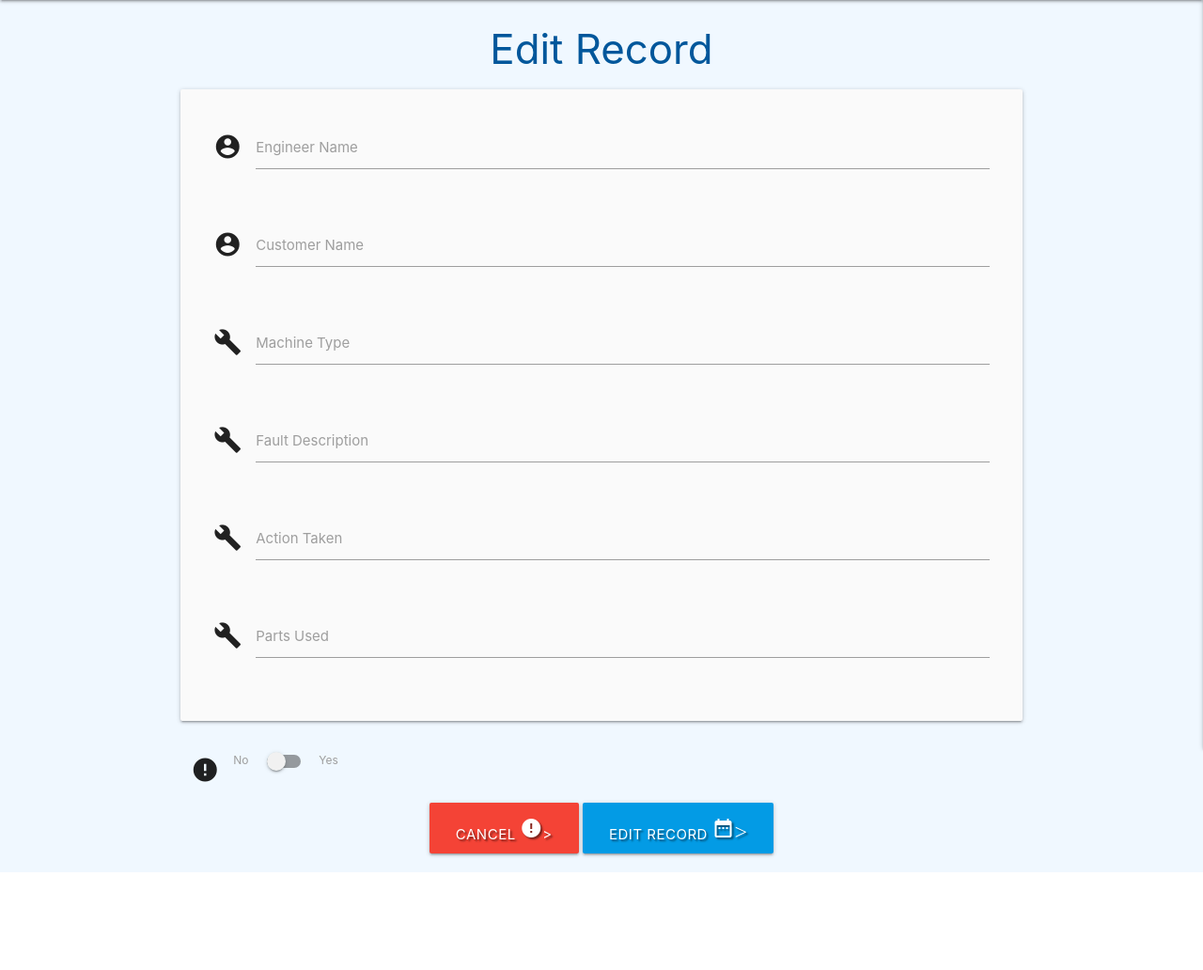
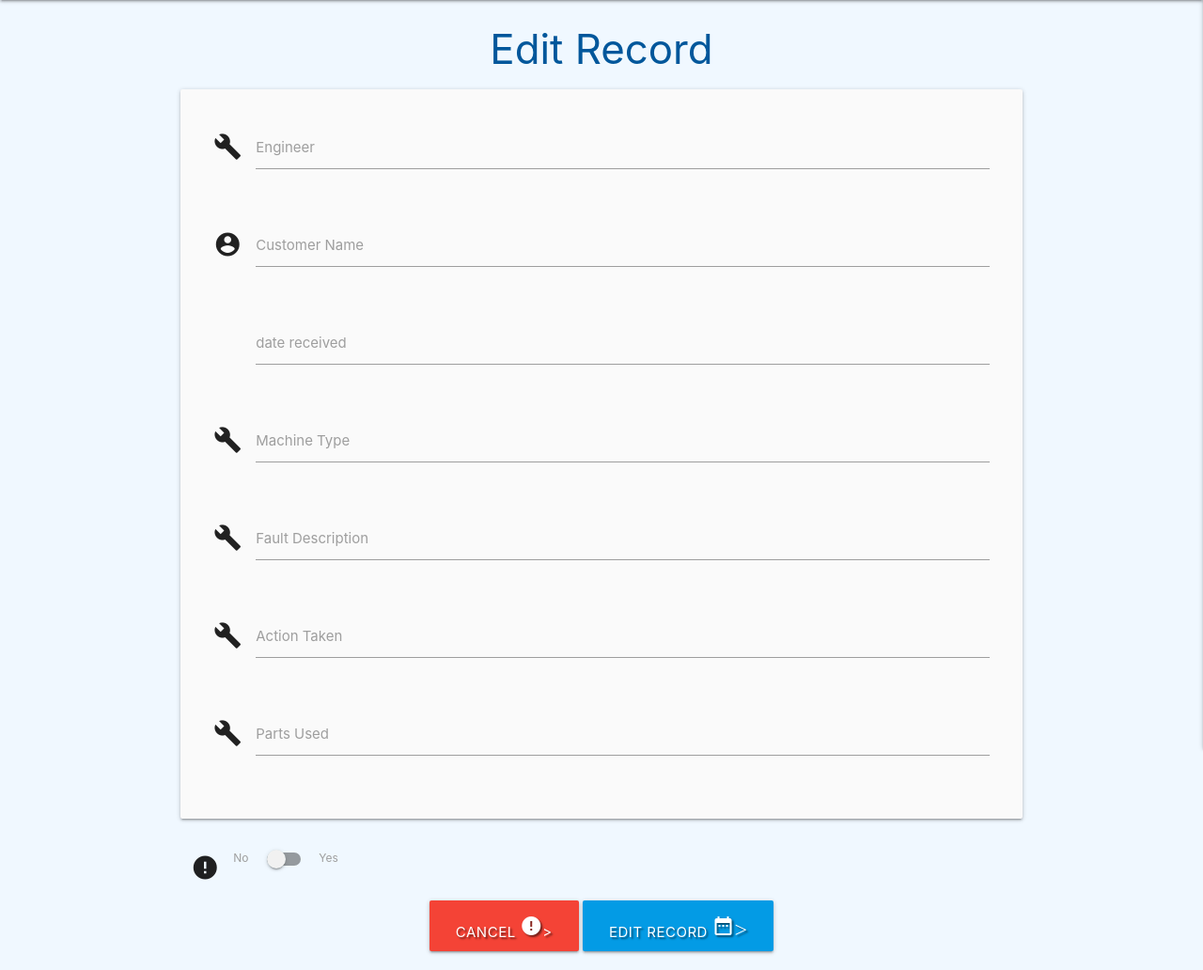
Before and after one commit to marks530/ms3_project, a Flask app: template templates/edit_record.html in a window 1280 px wide. Shown: the part 64-1096 px from the top of the page at 94% size. Before the commit the page ends 992 px from the top, so only its background shows below. Run offline with Flask 2, Linux system fonts and the light colour scheme; the template is opened without the code that fills it, so the values that code supplies are empty; some libraries are stand-ins or nearby versions.

Commit message:
Fix error in edit_record file

```diff
--- a/app.py
+++ b/app.py
@@ -121,7 +121,7 @@ def edit_record(serviceReport_id):
     if request.method == "POST":
         is_resolved = "Yes" if request.form.get("is_resolved") else "No"
         submit= {
-            "engineer_name": request.form.get("username"),
+            "engineer_name": request.form.get("engineer_name"),
             "customer_name": request.form.get("customer_name"),
             "date_received": request.form.get("date_received"),
             "machine_type": request.form.get("machine_type"),
--- a/templates/edit_record.html
+++ b/templates/edit_record.html
@@ -5,17 +5,18 @@
 
 
 <div class="row card-panel grey lighten-5">
-    <form class="col s12" method="POST" action="{{ url_for('edit_record', serviceReport_id=serviceReport._id) }}">
+    <form class="col s12" method="POST" action="{{ url_for('edit_record', serviceReport_id=serviceReport._id,) }}">
 
         <!-- engineer name -->
         <div class="row">
             <div class="input-field col s12">
-                <i class="material-icons prefix">account_circle</i>
+                <i class="material-icons prefix">build</i>
                 <input id="engineer_name" name="engineer_name" minlength="5" maxlength="50"
                     value="{{ serviceReport.engineer_name }}" type="text" class="validate" required>
-                <label for="engineer_name">Engineer Name</label>
-            </div>
+                <label for="engineer_name">Engineer</label>
+              </div>
         </div>
+
 
         <!-- customer name -->
         <div class="row">
@@ -26,7 +27,15 @@
                 <label for="customer_name">Customer Name</label>
             </div>
         </div>
-        <!-- date received cannot be altered -->
+        <!-- date received -->
+        <div class="row">
+            <div class="input-field col s12">
+                <i class="material-icons prefix">calendar</i>
+                <input id="date_received" name="date_received"
+                 value="{{ serviceReport.date_received }}" type="text" class="datepicker validate" required>
+                <label for="date_received">date received</label>
+            </div>
+        </div>
 
             <!-- machine type-->
         <div class="row">
```
